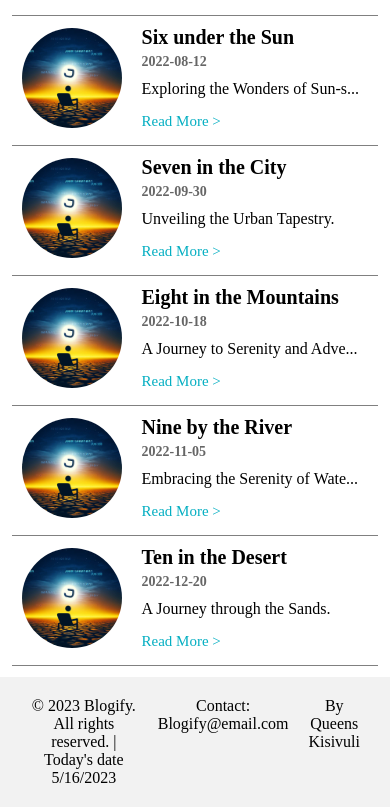
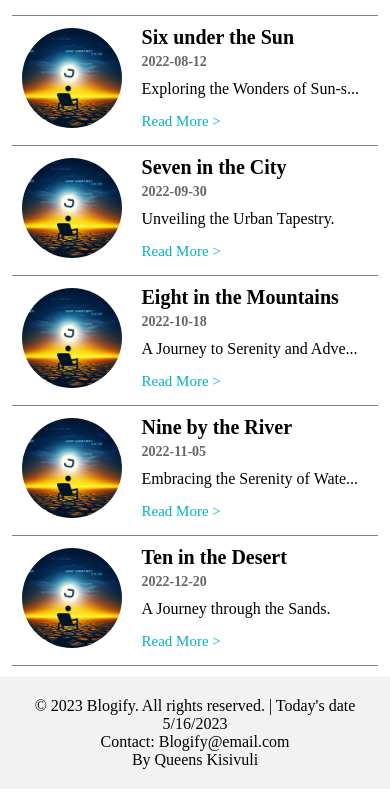
Before and after one commit to queensk/blogify, a React (Vite) app: page / in a window 390 px wide. Shown: the part 2585-3392 px from the top of the page. Built offline with nearby package versions, Linux system fonts and the light colour scheme.

Commit message:
app data

```diff
--- a/src/App.css
+++ b/src/App.css
@@ -129,7 +129,7 @@ footer {
   margin: 0 10px;
 }
 
-.blog-header{
+.blog-header {
   padding: 10px;
   font-style: italic;
 }
@@ -146,7 +146,10 @@ footer {
     justify-content: center;
   }
   .blog {
-  width: 100%;
-  padding: 2%;
+    width: 100%;
+    padding: 2%;
+  }
+  .footer-content {
+    flex-direction: column;
+  }
 }
-}
```
